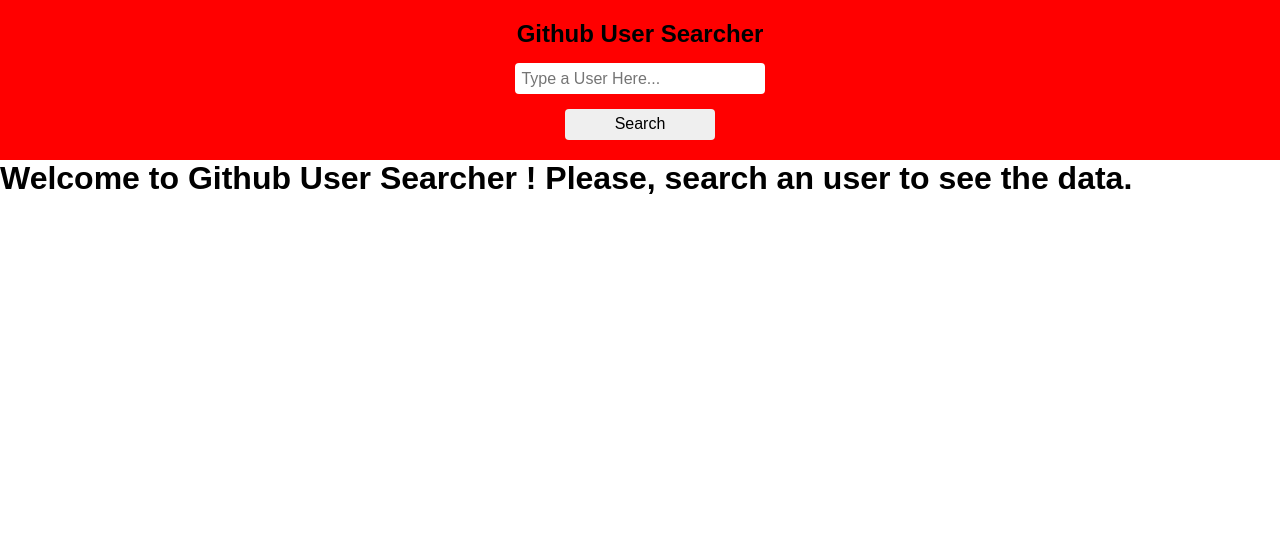
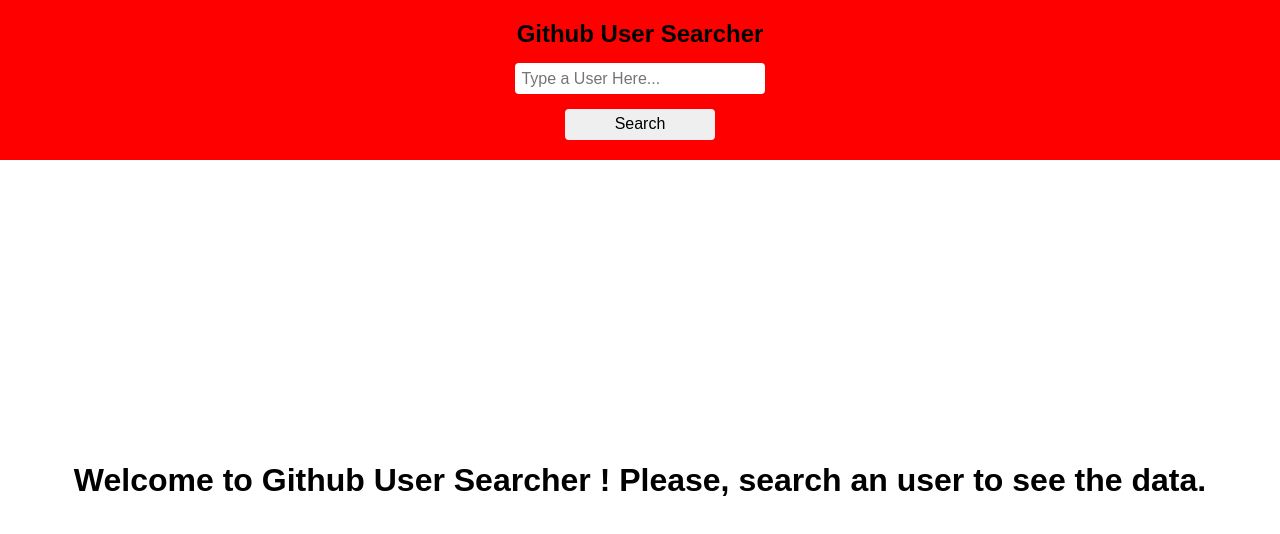
Before and after one commit to MarcelloFarias/github-profile-finder, a React (Create React App) app: page / in a window 1280 px wide. Shown: the top 534 px of the page. Built offline with nearby package versions, Linux system fonts and the light colour scheme.

Commit message:
Structure The Profile component

```diff
--- a/src/App.css
+++ b/src/App.css
@@ -0,0 +1,11 @@
+main {
+    width: 100%;
+    height: auto;
+}
+
+.message-container {
+    width: 100%;
+    height: 80vh;
+    display: grid;
+    place-items: center;
+}
--- a/src/components/Profile/index.js
+++ b/src/components/Profile/index.js
@@ -4,7 +4,10 @@
     return (
         <>
             <div className='profile-container'>
-
+                <img src={data?.avatar_url} alt="User avatar" />
+                <h2>{data?.name}</h2>
+                <h3>{data?.login}</h3>
+                <p>{data?.bio}</p>
             </div>
         </>
     );
```
